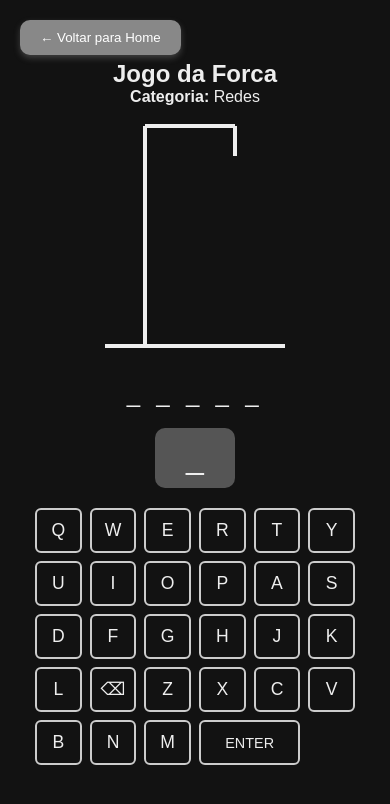
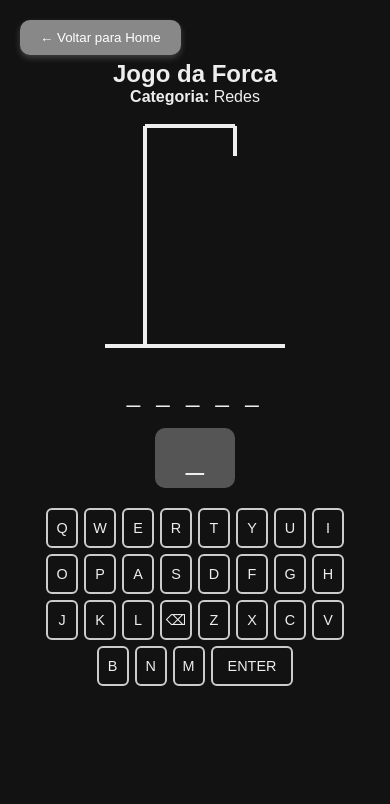
Before and after one commit to ArturLima33/Meu-Portifolio, a Next.js app in the folder meu-portifolio/: page / in a window 390 px wide. Both pictures are taken after a click on the button "Jogar Jogo da Forca". Shown: the top 804 px of the page. Built offline with nearby package versions, Linux system fonts and the light colour scheme.

Commit message:
Meu Portifolio

```diff
--- a/meu-portifolio/app/styles/Forca.module.css
+++ b/meu-portifolio/app/styles/Forca.module.css
@@ -51,19 +51,17 @@
 
 .teclado {
   margin-top: 20px;
-  display: grid;
-  /* O segredo: ele tenta colocar colunas de 45px, mas se não couber, ele joga pra baixo */
-  grid-template-columns: repeat(auto-fit, minmax(45px, 1fr));
+  display: flex;
+  flex-wrap: wrap;
   justify-content: center;
-  gap: 8px;
-  width: 100%;
-  max-width: 550px;
+  gap: 6px;
+  max-width: 500px; /* trava a largura para o PC manter as linhas */
   margin-left: auto;
   margin-right: auto;
 }
 
 .botaoTeclado {
-  width: 100%;
+  width: 40px; /* tamanho fixo para manter o alinhamento no PC */
   height: 45px;
   font-size: 1.1rem;
   display: flex;
@@ -76,12 +74,22 @@
   cursor: pointer;
 }
 
+/* No mobile, as teclas diminuem um pouco para caberem na largura da tela */
+@media (max-width: 400px) {
+  .botaoTeclado {
+    width: 32px;
+    height: 40px;
+    font-size: 0.9rem;
+  }
+}
+
 .botaoTeclado:hover {
   background-color: #0d6efd;
 }
 
 .botaoEnter {
-  grid-column: span 2;
+  padding: 0 15px;
+  min-width: 80px;
   height: 45px;
   font-size: 0.9rem;
   background-color: transparent;
@@ -89,6 +97,13 @@
   color: #eee;
   border-radius: 6px;
   cursor: pointer;
+}
+
+@media (max-width: 400px) {
+  .botaoEnter {
+    height: 40px;
+    min-width: 60px;
+  }
 }
 
 .acertou {
```
